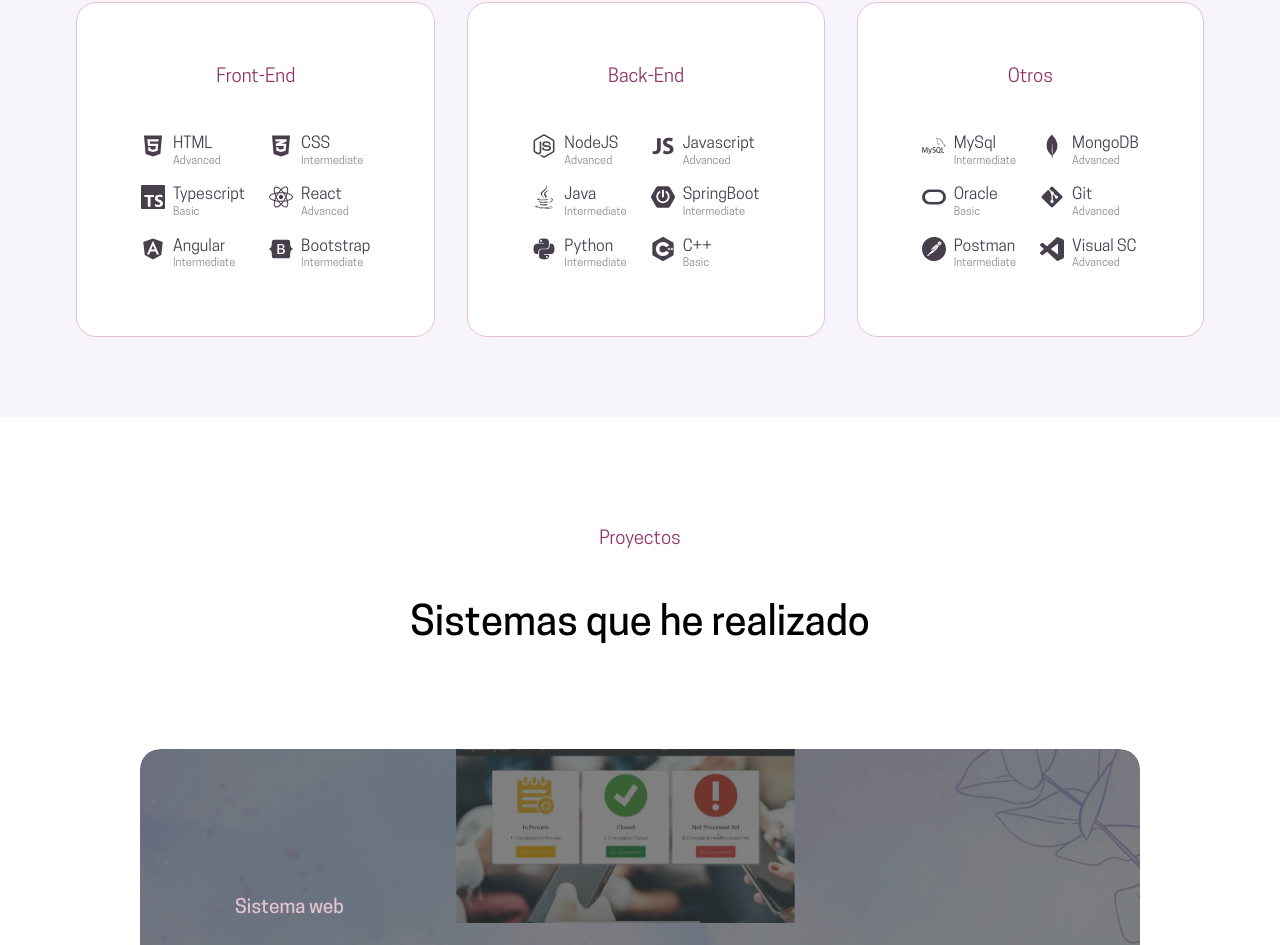
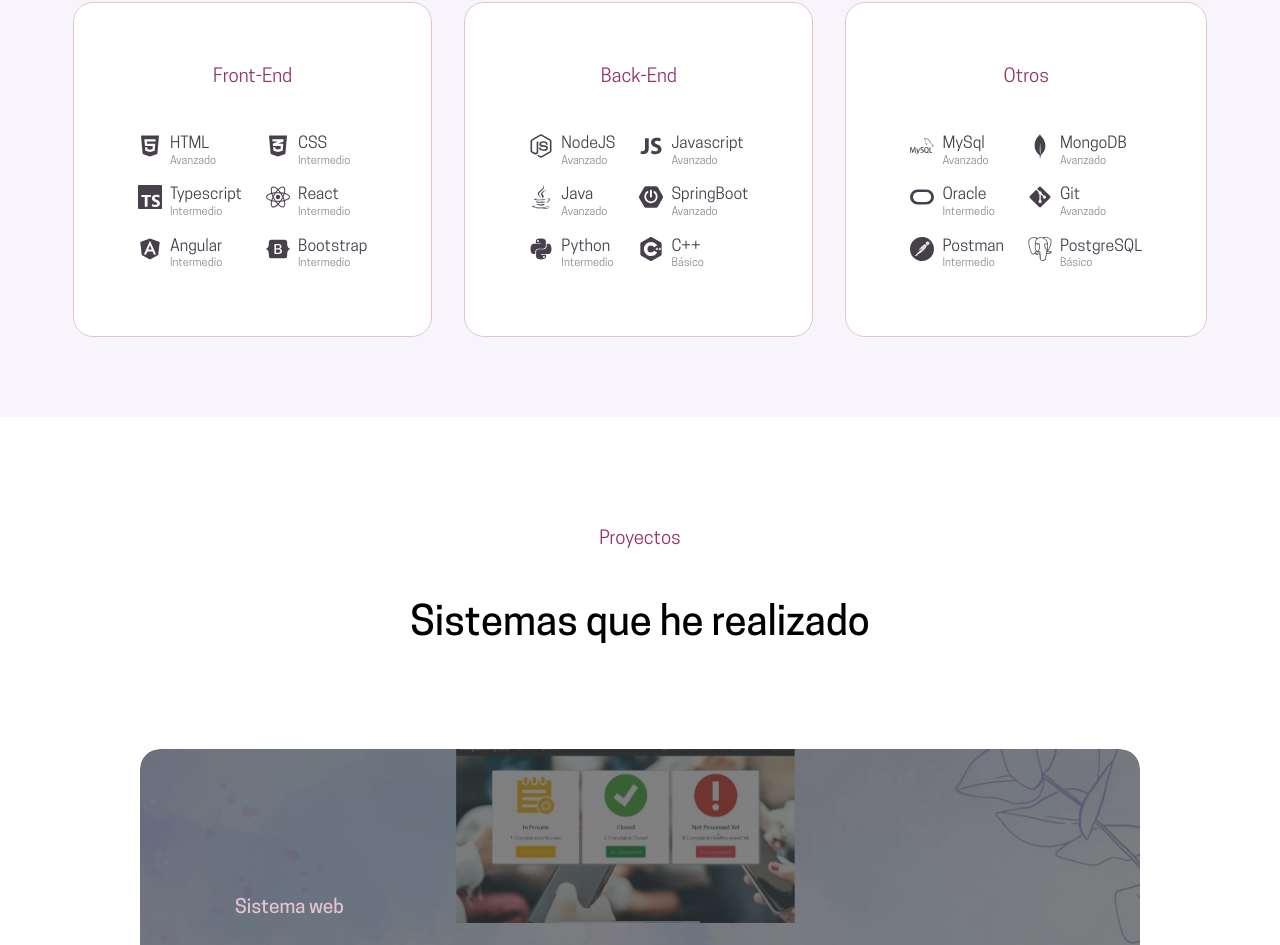
Before and after one commit to kattymmc/portfolio-react, a React (Create React App) app: page / in a window 1280 px wide. Shown: the part 2516-3461 px from the top of the page. Built offline with nearby package versions, Linux system fonts and the light colour scheme.

Commit message:
Change language

```diff
--- a/src/components/skills/TechSkills.jsx
+++ b/src/components/skills/TechSkills.jsx
@@ -1,7 +1,7 @@
 import React, {useState, useRef, useEffect} from 'react'
 import {FaHtml5, FaCss3Alt, FaReact, FaAngular, FaBootstrap, FaNodeJs, FaJava, FaPython, FaGitAlt} from 'react-icons/fa'
 import {IoLogoJavascript} from 'react-icons/io'
-import {SiTypescript, SiSpringboot, SiCplusplus, SiMysql, SiMongodb, SiOracle, SiPostman, SiVisualstudiocode} from 'react-icons/si'
+import {SiTypescript, SiSpringboot, SiCplusplus, SiMysql, SiMongodb, SiOracle, SiPostman, SiPostgresql} from 'react-icons/si'
 
 const TechSkills = () => {
     const [isAnimated, setIsAnimated] = useState(false);
@@ -43,7 +43,7 @@ const TechSkills = () => {
                         </div>
                         <div>
                             <span className='skill'>HTML</span>
-                            <span className='level'>Advanced</span>
+                            <span className='level'>Avanzado</span>
                         </div>
                     </li>
                     <li>
@@ -52,7 +52,7 @@ const TechSkills = () => {
                         </div>
                         <div>
                             <span className='skill'>CSS</span>
-                            <span className='level'>Intermediate</span>
+                            <span className='level'>Intermedio</span>
                         </div>
                     </li>
                     <li>
@@ -61,7 +61,7 @@ const TechSkills = () => {
                         </div>
                         <div>
                             <span className='skill'>Typescript</span>
-                            <span className='level'>Basic</span>
+                            <span className='level'>Intermedio</span>
                         </div>
                     </li>
                     <li>
@@ -70,7 +70,7 @@ const TechSkills = () => {
                         </div>
                         <div>
                             <span className='skill'>React</span>
-                            <span className='level'>Advanced</span>
+                            <span className='level'>Intermedio</span>
                         </div>
                     </li>
                     <li>
@@ -79,7 +79,7 @@ const TechSkills = () => {
                         </div>
                         <div>
                             <span className='skill'>Angular</span>
-                            <span className='level'>Intermediate</span>
+                            <span className='level'>Intermedio</span>
                         </div>
                     </li>
                     <li>
@@ -88,7 +88,7 @@ const TechSkills = () => {
                         </div>
                         <div>
                             <span className='skill'>Bootstrap</span>
-                            <span className='level'>Intermediate</span>
+                            <span className='level'>Intermedio</span>
                         </div>
                     </li>
                 </ul>
@@ -102,7 +102,7 @@ const TechSkills = () => {
                         </div>
                         <div>
                             <span className='skill'>NodeJS</span>
-                            <span className='level'>Advanced</span>
+                            <span className='level'>Avanzado</span>
                         </div>
                     </li>
                     <li>
@@ -111,7 +111,7 @@ const TechSkills = () => {
                         </div>
                         <div>
                             <span className='skill'>Javascript</span>
-                            <span className='level'>Advanced</span>
+                            <span className='level'>Avanzado</span>
                         </div>
                     </li>
                     <li>
@@ -120,7 +120,7 @@ const TechSkills = () => {
                         </div>
                         <div>
                             <span className='skill'>Java</span>
-                            <span className='level'>Intermediate</span>
+                            <span className='level'>Avanzado</span>
                         </div>
                     </li>
                     <li>
@@ -129,7 +129,7 @@ const TechSkills = () => {
                         </div>
                         <div>
                             <span className='skill'>SpringBoot</span>
-                            <span className='level'>Intermediate</span>
+                            <span className='level'>Avanzado</span>
                         </div>
                     </li>
                     <li>
@@ -138,7 +138,7 @@ const TechSkills = () => {
                         </div>
                         <div>
                             <span className='skill'>Python</span>
-                            <span className='level'>Intermediate</span>
+                            <span className='level'>Intermedio</span>
                         </div>
                     </li>
                     <li>
@@ -147,7 +147,7 @@ const TechSkills = () => {
                         </div>
                         <div>
                             <span className='skill'>C++</span>
-                            <span className='level'>Basic</span>
+                            <span className='level'>Básico</span>
                         </div>
                     </li>
                 </ul>
@@ -161,7 +161,7 @@ const TechSkills = () => {
                         </div>
                         <div>
                             <span className='skill'>MySql</span>
-                            <span className='level'>Intermediate</span>
+                            <span className='level'>Avanzado</span>
                         </div>
                     </li>
                     <li>
@@ -170,7 +170,7 @@ const TechSkills = () => {
                         </div>
                         <div>
                             <span className='skill'>MongoDB</span>
-                            <span className='level'>Advanced</span>
+                            <span className='level'>Avanzado</span>
                         </div>
                     </li>
                     <li>
@@ -179,7 +179,7 @@ const TechSkills = () => {
                         </div>
                         <div>
                             <span className='skill'>Oracle</span>
-                            <span className='level'>Basic</span>
+                            <span className='level'>Intermedio</span>
                         </div>
                     </li>
                     <li>
@@ -188,7 +188,7 @@ const TechSkills = () => {
                         </div>
                         <div>
                             <span className='skill'>Git</span>
-                            <span className='level'>Advanced</span>
+                            <span className='level'>Avanzado</span>
                         </div>
                     </li>
                     <li>
@@ -197,16 +197,16 @@ const TechSkills = () => {
                         </div>
                         <div>
                             <span className='skill'>Postman</span>
-                            <span className='level'>Intermediate</span>
+                            <span className='level'>Intermedio</span>
                         </div>
                     </li>
                     <li>
                         <div className="icon">
-                            <SiVisualstudiocode />
+                            <SiPostgresql />
                         </div>
                         <div>
-                            <span className='skill'>Visual SC</span>
-                            <span className='level'>Advanced</span>
+                            <span className='skill'>PostgreSQL</span>
+                            <span className='level'>Básico</span>
                         </div>
                     </li>
                 </ul>
```
